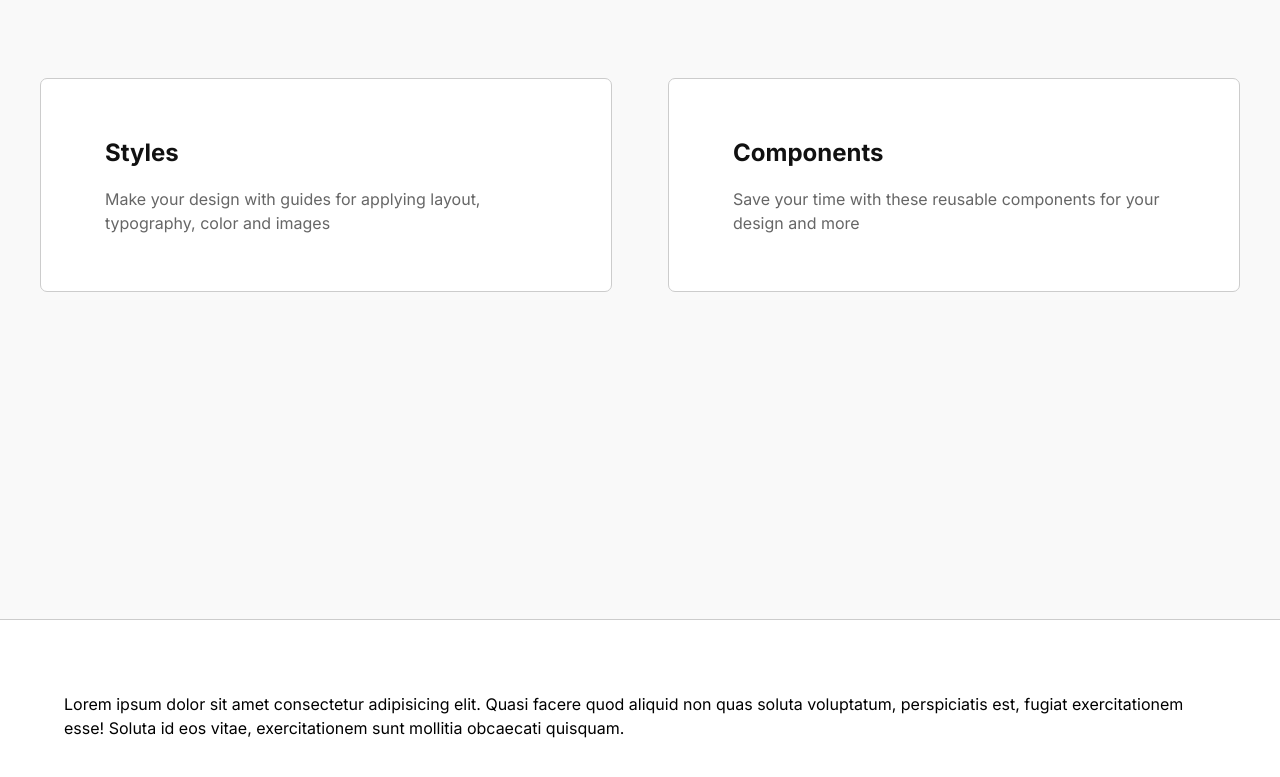
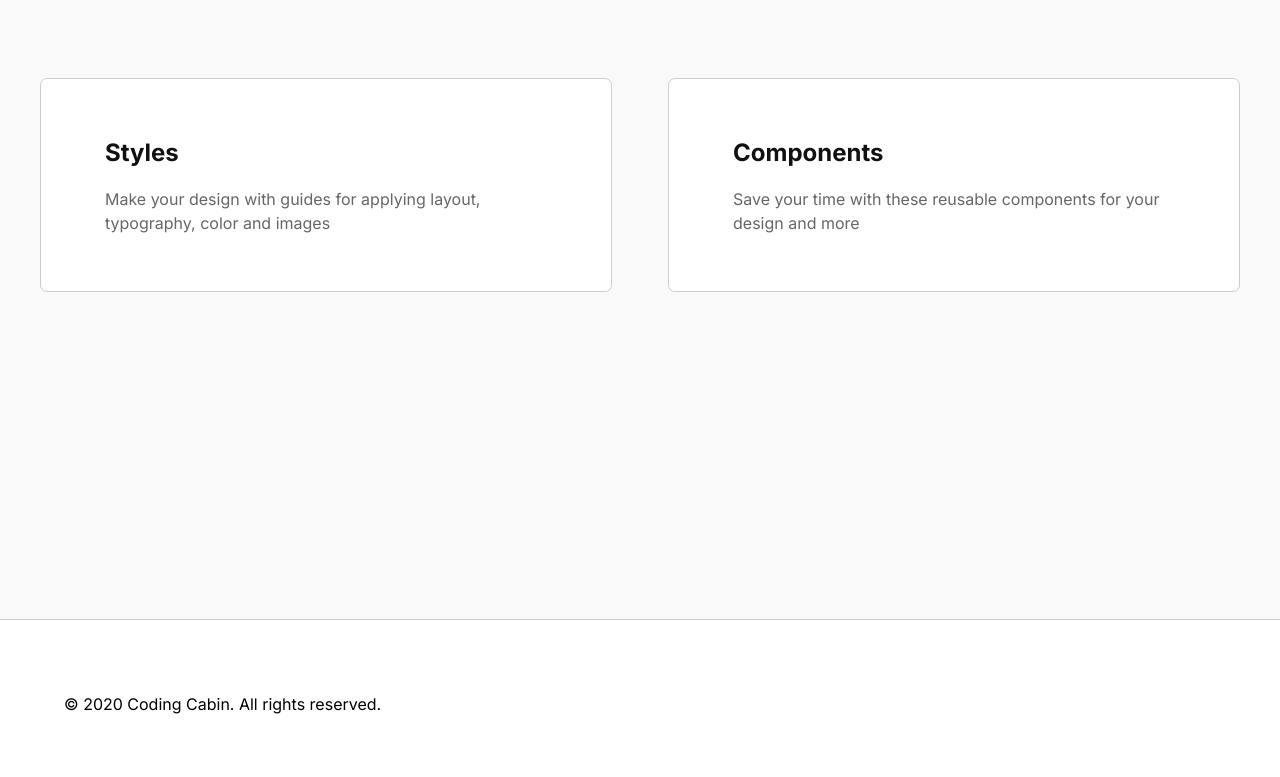
Before and after one commit to coding-cabin/design-system, a Next.js app: page / in a window 1280 px wide. Shown: the part 333-1110 px from the top of the page. Built offline with nearby package versions, Linux system fonts and the light colour scheme.

Commit message:
Edited the footer content

```diff
--- a/components/layout/Layout.js
+++ b/components/layout/Layout.js
@@ -17,12 +17,7 @@ export default function Layout({ children, pageTitle }) {
       </style>
       <Header />
       <Root>{children}</Root>
-      <Footer>
-        Lorem ipsum dolor sit amet consectetur adipisicing elit. Quasi facere
-        quod aliquid non quas soluta voluptatum, perspiciatis est, fugiat
-        exercitationem esse! Soluta id eos vitae, exercitationem sunt mollitia
-        obcaecati quisquam.
-      </Footer>
+      <Footer>&copy; 2020 Coding Cabin. All rights reserved.</Footer>
     </>
   );
 }
```
